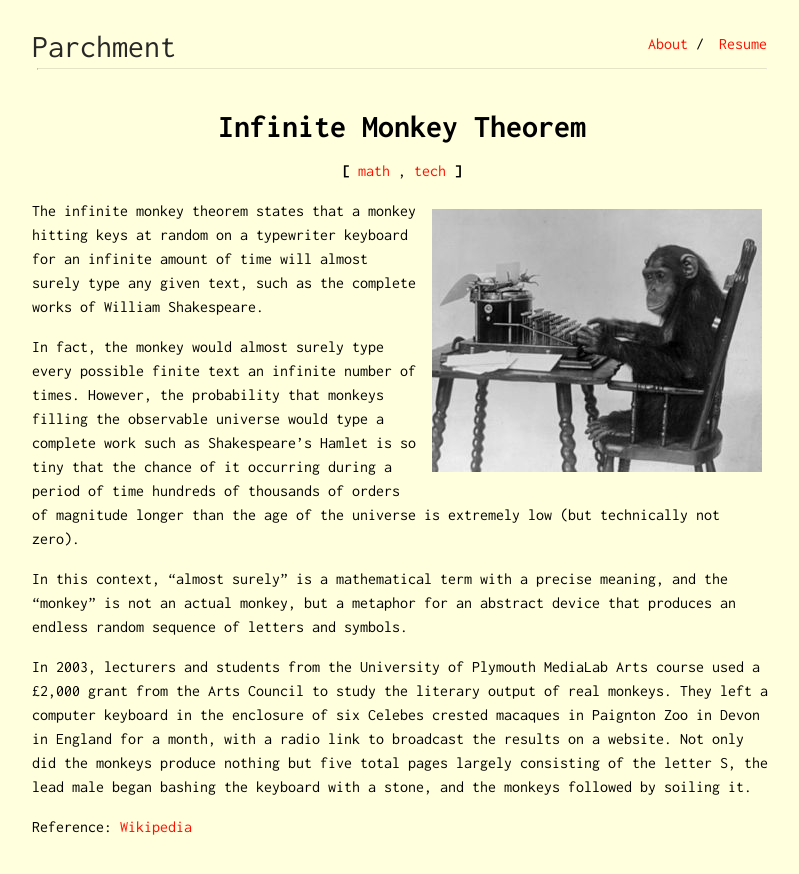
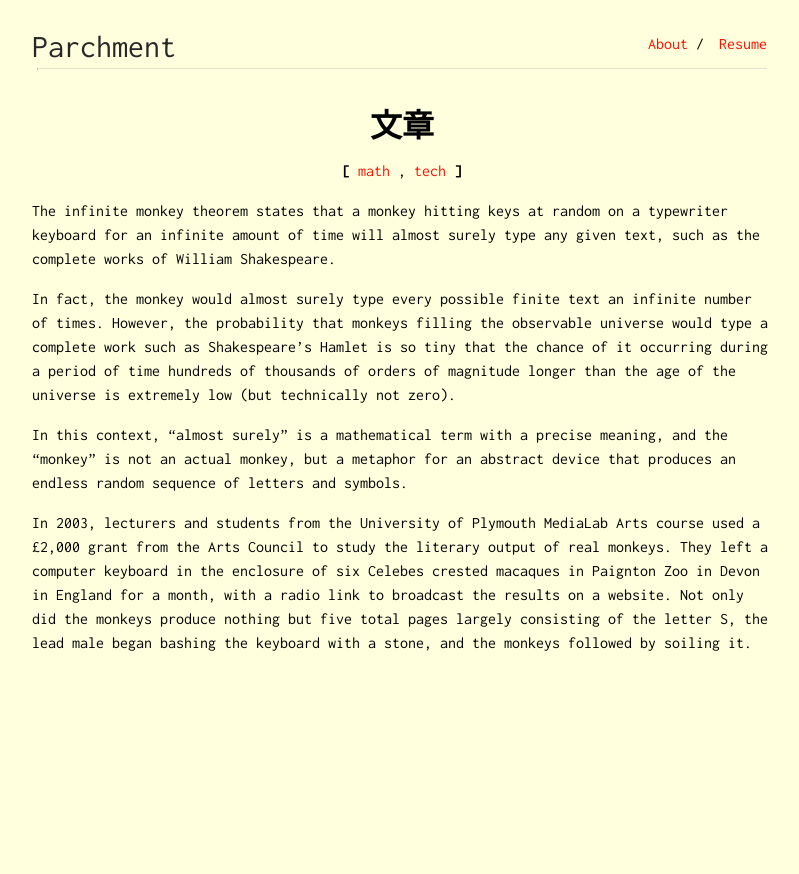
Before and after one commit to zhangpublog/zhangpublog.github.io, a Jekyll site: the page built from _posts/2020-02-27-infinite-monkey-therom.md, in a window 1280 px wide. Shown: the top 874 px of the page, without its empty margins (238-1037 px from the left). Built offline with Jekyll 4.4.1, drawn with Linux system fonts in a browser that asks for light colours.

Commit message:
Update 2020-02-27-infinite-monkey-therom.md

```diff
--- a/_posts/2020-02-27-infinite-monkey-therom.md
+++ b/_posts/2020-02-27-infinite-monkey-therom.md
@@ -1,11 +1,11 @@
 ---
 layout: post
-title: Infinite Monkey Theorem
+title: 文章
 subtitle: as crazy as it sounds...
 tags: [math, tech]
 ---
 
-<img style="float: right" src="../assets/monkey-typewriter.jpg">
+
 
 The infinite monkey theorem states that a monkey hitting keys at random on a typewriter keyboard for an infinite amount of time will almost surely type any given text, such as the complete works of William Shakespeare.
 
@@ -14,5 +14,3 @@ In fact, the monkey would almost surely type every possible finite text an infin
 In this context, "almost surely" is a mathematical term with a precise meaning, and the "monkey" is not an actual monkey, but a metaphor for an abstract device that produces an endless random sequence of letters and symbols.
 
 In 2003, lecturers and students from the University of Plymouth MediaLab Arts course used a £2,000 grant from the Arts Council to study the literary output of real monkeys. They left a computer keyboard in the enclosure of six Celebes crested macaques in Paignton Zoo in Devon in England for a month, with a radio link to broadcast the results on a website. Not only did the monkeys produce nothing but five total pages largely consisting of the letter S, the lead male began bashing the keyboard with a stone, and the monkeys followed by soiling it.
-
-Reference: [Wikipedia](https://en.wikipedia.org/wiki/Infinite_monkey_theorem)
```
